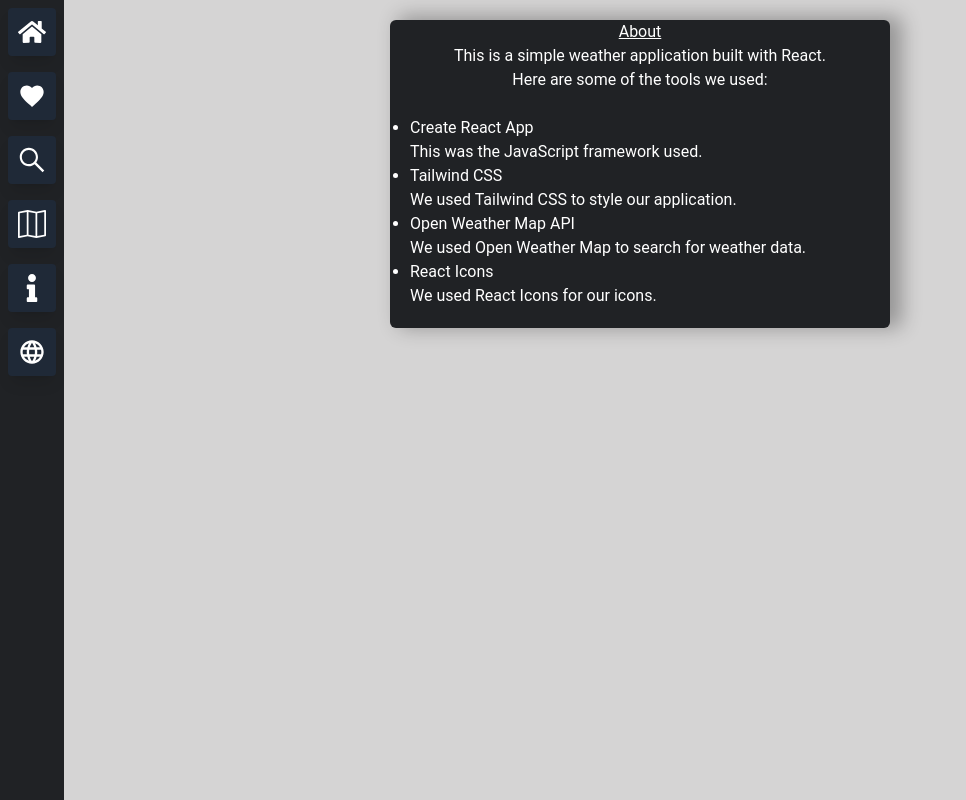
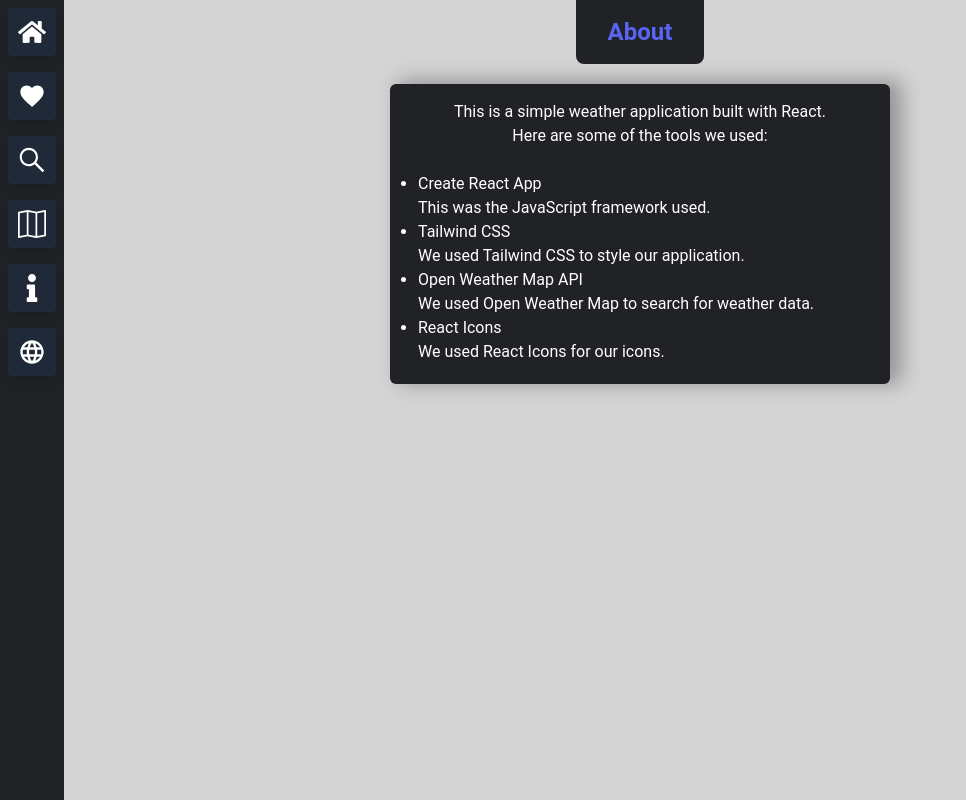
Before and after one commit to professorjrod/Weather-App, a React (Create React App) app: page /about in a window 1280 px wide. Shown: the whole page, without its empty margins (0-966 px from the left). Built offline with nearby package versions, Linux system fonts and the light colour scheme.

Commit message:
header and stuff

```diff
--- a/src/components/About.js
+++ b/src/components/About.js
@@ -1,14 +1,17 @@
 import React from "react";
-
+import { Header } from "./Header";
 function About() {
   return (
+    <>
+      <Header title="About" />
       <div className="weather ml-16 h-fit mt-10">
         <div className="text-center">
-        <h1 className="underline">About</h1>
-        <p>This is a simple weather application built with React.</p>
+          <p className="pt-4">
+            This is a simple weather application built with React.
+          </p>
           <p>Here are some of the tools we used:</p>
         </div>
-      <ul className="list-disc mt-6">
+        <ul className="pl-2 list-disc mt-6">
           <li>
             <a href="https://facebook.github.io/create-react-app/">
               Create React App
@@ -33,6 +36,7 @@
           </li>
         </ul>
       </div>
+    </>
   );
 }
 export default About;
--- a/src/components/App.js
+++ b/src/components/App.js
@@ -7,7 +7,7 @@
 import Sidebar from "./Sidebar";
 import { WEATHER_API_KEY, WEATHER_API_URL } from "./endpoints";
 import CurrentWeather from "./SearchWeatherCard";
-
+import { Header } from "./Header";
 function App() {
   const [fetchCurrentWeather, setFetchCurrentWeather] = useState(null);
   const [fetchForecast, setFetchForecast] = useState(null);
@@ -37,7 +37,6 @@
   console.log(fetchForecast);
 
   return (
-    <>
     <BrowserRouter>
       <Sidebar />
       <Routes>
@@ -45,6 +44,7 @@
           path="/"
           element={
             <>
+              <Header title="Home" />
               <Search onSearchChange={handleOnSearchChange} />
               {fetchCurrentWeather && (
                 <CurrentWeather
@@ -67,7 +67,6 @@
         <Route path="about" element={<About />} />
       </Routes>
     </BrowserRouter>
-    </>
   );
 }
 
--- a/src/components/Favorites.js
+++ b/src/components/Favorites.js
@@ -1,6 +1,7 @@
 import React, { useState } from "react";
 import { getCitysFromFavorites, getWeatherByCity } from "./endpoints";
 import Weathercard from "./Weathercard";
+import { Header } from "./Header";
 function Favorites() {
   const [citys, setCitys] = React.useState([]);
   const [citysWeather, setCitysWeather] = React.useState([]);
@@ -23,18 +24,19 @@
     };
   }, [citys]);
 
-  console.log(citysWeather);
-
   return (
-    <div className="flex flex-initial ml-16 flex-wrap m-auto">
+    <>
+      <Header title="Favorites" />
+      <div className="grid ml-24  mt-16 mb-16 mr-8 grid-cols-1 md:grid-cols-3 ">
         {citysWeather.map((weather) =>
           weather.main ? (
             <Weathercard data={weather} />
           ) : (
-          <h1>{console.log(weather.message)}</h1>
+            console.log("no weather")
           )
         )}
       </div>
+    </>
   );
 }
 export default Favorites;
--- a/src/components/Forecastcard.js
+++ b/src/components/Forecastcard.js
@@ -8,7 +8,7 @@
   }
 
   return (
-    <div className="forecast w-42 shadow-sm">
+    <div className="forecast shadow-sm">
       <div className="pt-5">
         <div className="top">
           <div>
@@ -22,14 +22,9 @@
               const icon = item.weather[0].icon;
               const currentWeather = item.weather[0].main;
               const time =
-                timestamps[index][1].split(":")[0] +
-                ":" +
-                timestamps[index][1].split(":")[1] +
-                " " +
-                timestamps[index][2];
+                timestamps[index][1].split(":")[0] + " " + timestamps[index][2];
               return (
                 <li className="pt-4">
-                  <p>
                   {
                     <img
                       alt="weather"
@@ -37,6 +32,7 @@
                       src={`weather-icons/${icon}.png`}
                     />
                   }
+                  <p>
                     {time} {currentWeather} {Math.round(temp)}°
                   </p>
                 </li>
--- /dev/null
+++ b/src/components/Header.js
@@ -0,0 +1,11 @@
+import React from "react";
+
+export const Header = (props) => {
+  return (
+    <div className="header ml-auto rounded-b-lg mr-auto w-32 h-16 pt-4 bg-primary">
+      <h1 className="text-2xl text-secondary text-center font-bold">
+        {props.title}
+      </h1>
+    </div>
+  );
+};
--- a/src/components/Weathercard.js
+++ b/src/components/Weathercard.js
@@ -10,7 +10,7 @@
   const handleClick = () => postCityToFavorites(city.split(",")[0]);
 
   return (
-    <div className="weather">
+    <div className="weather align-center">
       <div className="top">
         <div>
           <p className="city">{city}</p>
--- a/src/components/Weatherpage.js
+++ b/src/components/Weatherpage.js
@@ -3,7 +3,7 @@
 import Weathercard from "./Weathercard";
 import { getForecastByCoordinates, getWeatherByCoordinates } from "./endpoints";
 import Forecastlist from "./Forecastlist";
-
+import { Header } from "./Header";
 function Weatherpage() {
   const [weather, setWeather] = useState({});
   const [forecast, setForecast] = useState({});
@@ -18,6 +18,7 @@
 
   return (
     <>
+      <Header title="Search" />
       <div className="flex relative content-center ml-16 h-fit">
         <div className="m-auto">
           <Weathersettings setCoordinates={setCoordinates} />{" "}
--- a/src/components/Weathersettings.js
+++ b/src/components/Weathersettings.js
@@ -1,5 +1,4 @@
 import React, { useState } from "react";
-import config from "./config";
 import { getCoordinatesByZipcode } from "./endpoints";
 
 function Weathersettings({ setCoordinates }) {
--- a/src/components/endpoints.js
+++ b/src/components/endpoints.js
@@ -8,25 +8,30 @@
     `${W_API_BASE_URL}/data/2.5/weather?lat=${coordinates[0]}&lon=${coordinates[1]}&units=${units}&lang=${lang}&appid=${config.API_KEY}`
   ).then((response) => response.json());
 }
+
 function getForecastByCoordinates(coordinates, lang = "en", units = "metric") {
   return fetch(
     `${W_API_BASE_URL}/data/2.5/forecast?lat=${coordinates[0]}&lon=${coordinates[1]}&units=${units}&lang=${lang}&appid=${config.API_KEY}`
   ).then((response) => response.json());
 }
+
 function getCoordinatesByZipcode(zipCode) {
   return fetch(
     `${W_API_BASE_URL}/geo/1.0/zip?zip=${zipCode}&appid=${config.API_KEY}`
   ).then((response) => response.json());
 }
+
 const getWeatherByCity = (city, units = "metric") =>
   fetch(
     `https://api.openweathermap.org/data/2.5/weather?q=${city}&units=${units}&appid=${config.API_KEY}`
   ).then((res) => res.json());
+
 function getCitysFromFavorites() {
   return fetch(`${DB_API_BASE_URL}/favorites`).then((response) =>
     response.json()
   );
 }
+
 function postCityToFavorites(city) {
   console.log(city);
   fetch(`${DB_API_BASE_URL}/favorites`, {
```
Lines whose indentation alone changed are shown as unchanged.
